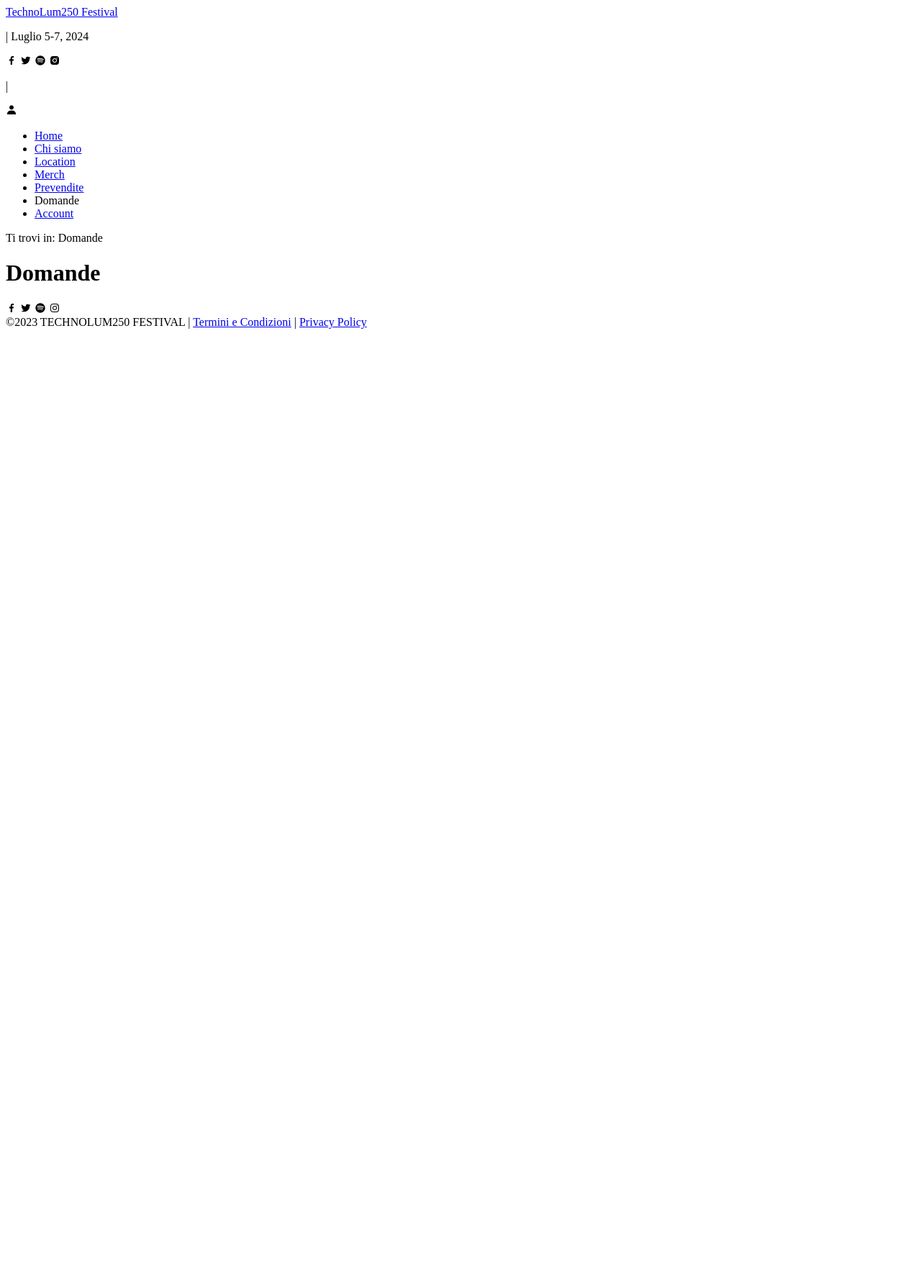
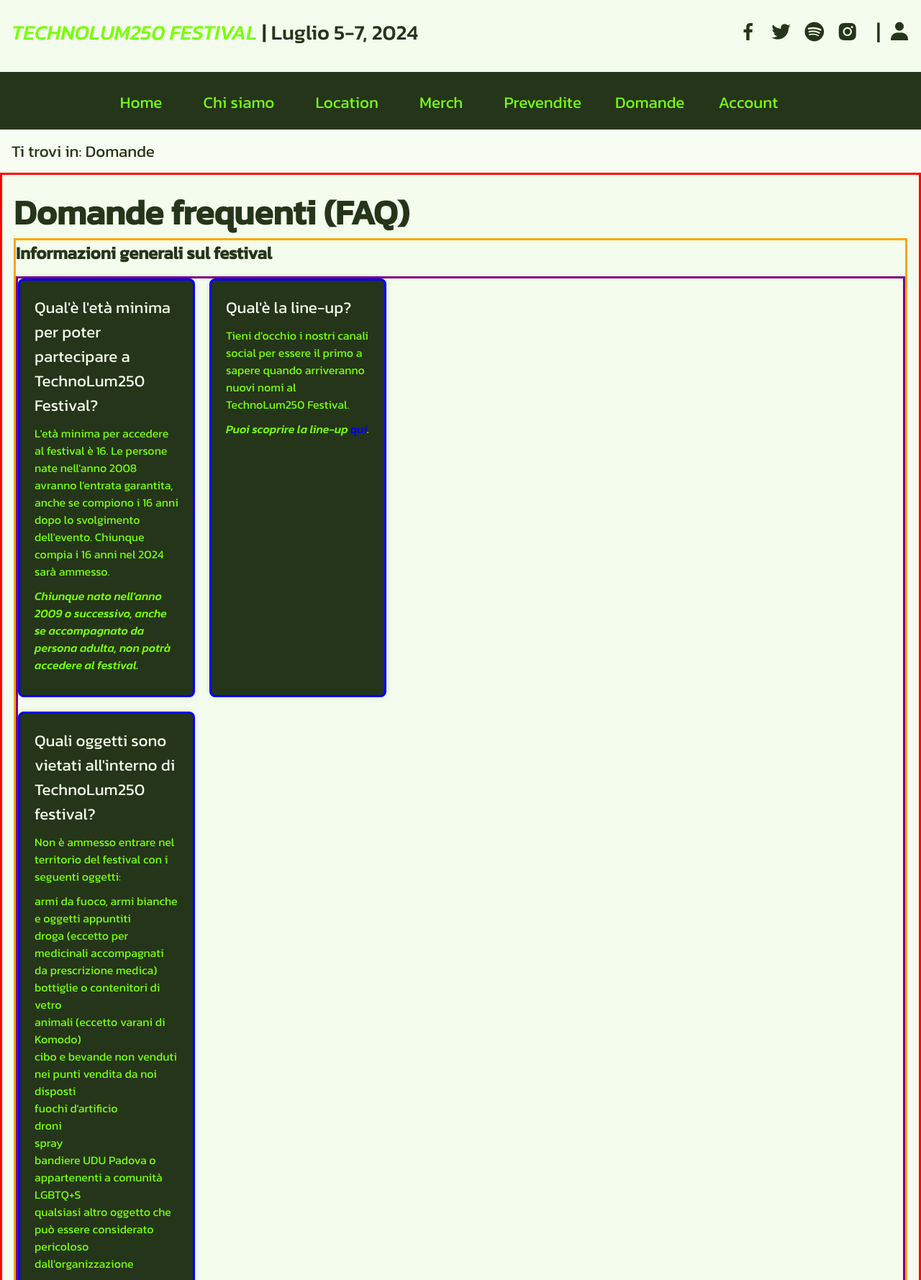
Before and after one commit to lonewalker0/progetto-tecweb, a PHP site: page /domande.php in a window 1280 px wide. Shown: the top 1779 px of the page at 72% size. Before the commit the page ends 457 px from the top, so only its background shows below. Run offline with PHP 8.4, Linux system fonts and the light colour scheme.

Commit message:
pagina domande + css

```diff
--- a/Src/src/css/newstyle.css
+++ b/Src/src/css/newstyle.css
@@ -122,7 +122,7 @@ header {
 .menu li {
     display: inline-block;
     position: relative;
-    margin-right: 15rem;
+    margin-right: 2rem;
 }
 
 .menu a {
@@ -145,7 +145,7 @@ header {
     width: 100%; /* full width */
     height: 60px;
     padding-left: 1em;
-    background-color: rgba(37, 53, 25, 0.7);
+    background-color: rgba(244, 252, 237, 0.7);
     display: flex;
     align-items: center;
     z-index: 10;
@@ -156,7 +156,7 @@ header {
     text-align: left !important;
     font-size: 1.25em;
     font-size: 1.4rem;
-    color: var(--text-color);
+    color: var(--dark-bg-color);
     font-weight: 400;
 }
 
@@ -203,30 +203,30 @@ footer {
 /* Main */
 
 main {
-    background-color: var(--light-bg-color);
+    background-color: var(--dark-bg-color);;
 }
 
 .programma-entry {
     margin: 0;
     padding: 0;
+    margin-top: 12rem;
     display: flex;
     align-items: center;
-
+    box-shadow: 0 4px 8px var(--dark-bg-color);
 }
 
 .programma-entry img {
     width: 25%;
     padding: 0;
-    border-radius: 100px;
-    box-shadow: 0 4px 8px var(--dark-bg-color);
+    border-radius: 60px;
     box-sizing: border-box;
 }
 
 .entry-info {
     margin-left: auto;
     padding: 1rem;
-    background-color: var(--light-bg-color);
-    color: var(--dark-bg-color);
+    background-color: var(--dark-bg-color);
+    color: var(--text-color);
     font-size: 1.5rem;
     font-weight: 400;
 }
@@ -355,3 +355,65 @@ section h4 {
 .countdown {
     display:none;
 }
+
+/* Domande */
+
+.faq-container {
+    margin: 0 auto; /* Center the container */
+    margin-top: 15rem;
+    padding: 1rem;
+    background-color: var(--light-bg-color);
+    border: solid;
+    border-color: red;
+}
+ .faq-container > h1 {
+    color: var(--dark-bg-color);
+    font-size: 3rem;
+    font-weight: 500;
+    font-weight: bold;
+ }
+.faq-section {
+    margin-bottom: 30px;
+    border: solid;
+    border-color: orange;
+}
+
+.faq-title {
+    font-size: 24px;
+    margin-bottom: 15px;
+    color: var(--dark-bg-color);
+}
+
+.faq-box-container {
+    display: flex;
+    flex-wrap: wrap;
+    border: solid;
+    border-color: purple;
+}
+
+.faq-item {
+    width: 20%;
+    box-sizing: border-box;
+    padding: 20px;
+    border-radius: 8px;
+    box-shadow: 0 0 10px rgba(0, 0, 0, 0.1);
+    margin-right: 20px; /* Spacing between boxes */
+    margin-bottom: 20px;
+    background-color: var(--dark-bg-color);
+    border: solid;
+    border-color: blue;
+}
+
+.question {
+    font-size: 1.4rem;
+    margin-bottom: 10px;
+    color: var(--light-bg-color);
+}
+
+.answer {
+    margin-bottom: 10px;
+}
+
+.note {
+    font-style: italic;
+}
--- a/Src/src/domande.php
+++ b/Src/src/domande.php
@@ -7,7 +7,71 @@ $title = 'Domande | TechnoLum250';
 $keyword = 'Festival, Techno, Lum250, Domande, FAQ, Risposte, Informazioni, Informazioni generali, Informazioni sul festival, Informazioni sulle prevendite, Informazioni sulle attività, Informazioni sulle location, Informazioni sulle date';
 $description = 'Hai dubbi o domande sul festival TechnoLum250? Vieni a leggere le nostre FAQ e trova le risposte che cerchi.';
 
-$main = "<h1>Domande</h1>";
+$main = "
+<div class='faq-container'>
+
+<h1>Domande frequenti (FAQ)</h1>
+
+<div class='faq-section'>
+    <h2 class='faq-title'>Informazioni generali sul festival</h2>
+    <div class='faq-box-container'>
+    <div class='faq-item'>
+        <p class='question'>Qual'è l'età minima per poter partecipare a TechnoLum250 Festival?</p>
+        <p class='answer'>L'età minima per accedere al festival è 16. Le persone nate nell'anno 2008 avranno l'entrata garantita, anche se compiono i 16 anni dopo lo svolgimento dell'evento. Chiunque compia i 16 anni nel 2024 sarà ammesso.</p>
+        <p class='answer note'>Chiunque nato nell'anno 2009 o successivo, anche se accompagnato da persona adulta, non potrà accedere al festival.</p>
+    </div>
+
+    <div class='faq-item'>
+        <p class='question'>Qual'è la <span lang='en'>line-up</span>?</p>
+        <p class='answer'>Tieni d'occhio i nostri canali social per essere il primo a sapere quando arriveranno nuovi nomi al TechnoLum250 Festival.</p>
+        <p class='answer note'>Puoi scoprire la <span lang='en'>line-up </span><a href='index.php'>qui<a/>.</p>
+    </div>
+
+    <div class='faq-item'>
+        <p class='question'>Quali oggetti sono vietati all'interno di TechnoLum250 festival?</p>
+        <p class='answer'>Non è ammesso entrare nel territorio del festival con i seguenti oggetti:</p>
+        <ul class='answer'>
+            <li>armi da fuoco, armi bianche e oggetti appuntiti</li>
+            <li>droga (eccetto per medicinali accompagnati da prescrizione medica)</li>
+            <li>bottiglie o contenitori di vetro</li>
+            <li>animali (eccetto varani di Komodo)</li>
+            <li>cibo e bevande non venduti nei punti vendita da noi disposti</li>
+            <li>fuochi d'artificio</li>
+            <li>droni</li>
+            <li>spray</li>
+            <li>bandiere UDU Padova o appartenenti a comunità LGBTQ+S</li>
+            <li>qualsiasi altro oggetto che può essere considerato pericoloso dall'organizzazione</li>
+        </ul>
+        <p class='answer note'>Ogni istruzione disposta dal nostro personale deve essere immediatamente seguita. In caso di sospetto o effettivo possesso degli oggetti sopra riportati, la sicurezza è autorizzata a fermarti.</p>
+    </div>
+    </div>
+</div>
+
+<div class='faq-section'>
+    <h2 class='faq-title'>Biglietti e acquisti</h2>
+    <div class='faq-box-container'>
+    <div class='faq-item'>
+        <p class='question'>Dove posso acquistare i biglietti per TechnoLum250 Festival 2024?</p>
+        <p class='answer'>Registrati presso la nostra pagina <span lang='en'>Account</span> per avere accesso alla vendita dei biglietti.
+        Maggiori informazioni riguardo la registrazione e la gestione dei propri acquisti possono essere trovati <a href='account.php'>qui<a/>.</p>
+        <p class='answer note'>Importante: la registrazione non garantisce l'acquisto dei biglietti, che saranno disponibili in quantità limitata.</p>
+    </div>
+
+    <div class='faq-item'>
+        <p class='question'>Come posso acquistare il merch dedicato?</p>
+        <p class='answer'>Puoi acquistare i nostri articoli presso i punti vendita presenti in loco al festival.</p>
+    </div>
+
+    <div class='faq-item'>
+        <p class='question'>Posso chiedere il rimborso, un cambio o rivendere i miei ticket?</p>
+        <p class='answer'>In linea generale la nostra policy non prevede il rimborso o il cambio dei ticket acquistati. Ad ogni modo in specifici casi (per esempio in relazione ad una cancellazione del festival per cause di forza maggiore),
+         allora il rimborso può essere previsto applicando una penale del 3% per spese amministrative. Non potrai più partecipare all'evento?
+         Il voucher elettronico che rappresenta il ticket non è nominale e per questo può essere trasferito senza una procedura particolare.</p>
+    </div>
+    </div>
+</div>
+</div>
+";
 
 echo PageBuilder::buildPage($breadcrumb, $breadcrumblen, $title ,$keyword, $description, $main);
 ?>
--- a/Src/src/html/form/registerform.html
+++ b/Src/src/html/form/registerform.html
@@ -11,7 +11,7 @@
     <label for="eta">Età:</label>
     <input type="number" id="eta" name="eta" required aria-required="true" aria-describedby="etaHint">
     <span id="etaHint">Inserisci la tua età come numero.</span>
-    <div id="etaError" class="error-message"></div>
+    <div id="etaError" class="error-message" aria-live="assertive"></div>
 
     <label for="indirizzo">Indirizzo:</label>
     <input type="text" id="indirizzo" name="indirizzo" required aria-required="true">
@@ -31,7 +31,7 @@
 
     <label for="confermaPassword">Conferma Password:</label>
     <input type="password" id="confermaPassword" name="confermaPassword" required aria-required="true">
-    <div id="passwordError" class="error-message"></div>
+    <div id="passwordError" class="error-message" aria-live="assertive"></div>
 
 </fieldset>
 
--- a/Src/src/html/layout/struttura.html
+++ b/Src/src/html/layout/struttura.html
@@ -7,7 +7,7 @@
     <meta name="description" content="{{description}}" />
     <title>{{title}}</title>
     <link rel="icon" href="assets/favicon.png" type="image/png" />
-    <!--<link rel="stylesheet" href="css/newstyle.css" />-->
+    <link rel="stylesheet" href="css/newstyle.css" />
     <link
       href="https://unpkg.com/boxicons@2.1.4/css/boxicons.min.css"
       rel="stylesheet"
```
Also changed, not shown: Src/src/location.php (+11 -1 lines).
